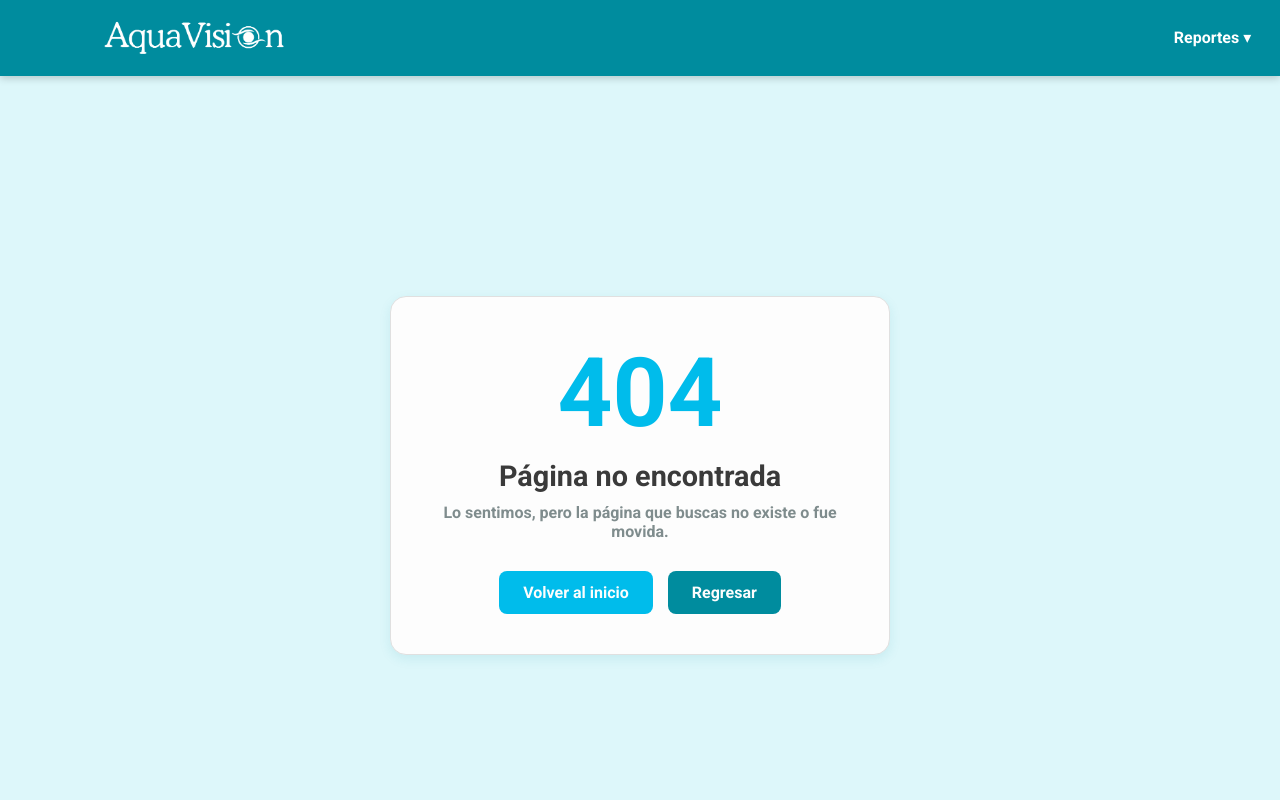
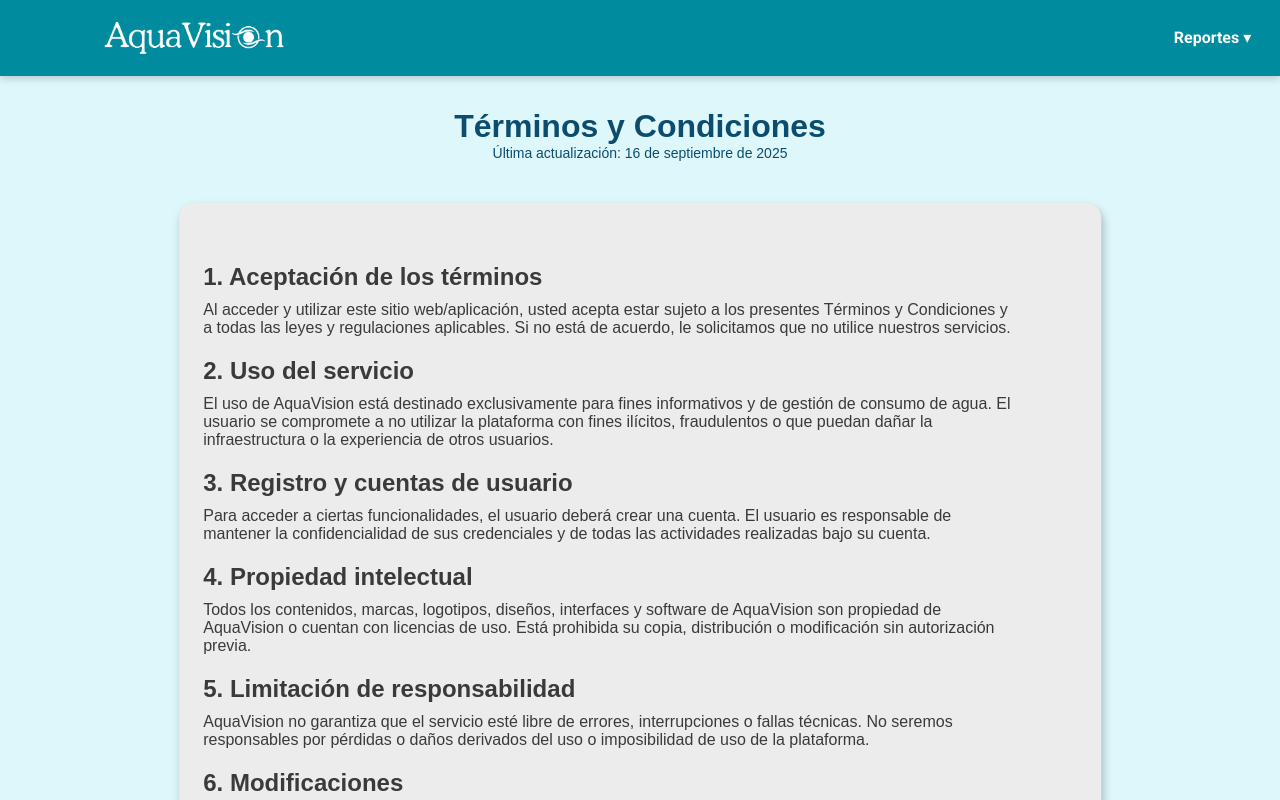
Before and after one commit to JuanMartinIwassjuk/aqua-vision-frontend, an Angular app: page /terminos in a window 1280 px wide. Before the commit this address led to /404. Built offline with nearby package versions, Linux system fonts and the light colour scheme; sample sign-in values are in the browser's storage.

Commit message:
add: componente terminos y condiciones

```diff
--- a/src/app/app.routes.ts
+++ b/src/app/app.routes.ts
@@ -48,7 +48,12 @@ export const routes: Routes = [
     loadComponent: () => import('./components/privacidad/privacidad.component').then(c => c.PrivacidadComponent),
     canActivate: [AuthGuard]
   },
-    {
+  {
+    path: 'terminos',
+    loadComponent: () => import('./components/terminos/terminos.component').then(c => c.TerminosComponent),
+    canActivate: [AuthGuard]
+  },
+  {
     path: '404',
     loadComponent: () => import('./utils/not-found/not-found.component').then(c => c.NotFoundComponent),
     canActivate: [AuthGuard]
--- /dev/null
+++ b/src/app/components/terminos/terminos.component.css
@@ -0,0 +1,57 @@
+.terminos-container{
+    padding-left: 4rem;
+    padding-bottom: 3rem;
+    padding-right: 4rem;
+    padding-top: 2rem;
+    width: 100%;
+    display: flex;
+    flex-flow: column;
+    box-sizing: border-box;
+}
+
+.terminos{
+    background-color: #ececec;
+    border-radius: 15px;
+    padding-left: 1.5rem;
+    padding-bottom: 2.5rem;
+    padding-top: 2.5rem;
+    width: 80%;
+    position: relative;
+    top: 50%;
+    left: 50%;
+    transform: translate(-50%, -50%);
+    box-shadow: 2px 5px 10px 0px rgba(0, 0, 0, 0.25);
+    margin-bottom: 2rem;
+}
+
+.heading-terminos {
+    color: #0c4d6f;
+    font-size: 32px;
+    text-align: center;
+    font-family: Arial, Helvetica, sans-serif;
+}
+
+.paragraph-terminos {
+    text-align: left;
+    font-weight: 400;
+    width: 90%;
+    margin-bottom: 10px;
+    font-family: Arial, Helvetica, sans-serif;
+}
+
+.terminos-update {
+    text-align: center;
+    color: #0c4d6f;
+    font-size: 14px;
+    font-family: Arial, Helvetica, sans-serif;
+}
+
+.subheading-terminos {
+    text-align: left;
+    font-size: 24px;
+    margin-top: 20px;
+    margin-bottom: 10px;
+    width: 90%;
+    font-family: Arial, Helvetica, sans-serif;
+    font-weight: 700;
+}
--- /dev/null
+++ b/src/app/components/terminos/terminos.component.html
@@ -0,0 +1,32 @@
+<body>
+    <div class="terminos-container">
+        <div class="terminos-hero-container">
+            <h2 class="heading-terminos">Términos y Condiciones</h2>
+            <p class="terminos-update">Última actualización: 16 de septiembre de 2025</p>
+        </div>
+        <div class="terminos">
+            <h2 class="subheading-terminos">1. Aceptación de los términos</h2>
+            <p class="paragraph-terminos">Al acceder y utilizar este sitio web/aplicación, usted acepta estar sujeto a los presentes Términos y Condiciones y a
+                todas las leyes y regulaciones aplicables. Si no está de acuerdo, le solicitamos que no utilice nuestros servicios.</p>
+            <h3 class="subheading-terminos">2. Uso del servicio</h3>
+            <p class="paragraph-terminos">El uso de AquaVision está destinado exclusivamente para fines informativos y de gestión de consumo de agua.
+                El usuario se compromete a no utilizar la plataforma con fines ilícitos, fraudulentos o que puedan dañar la infraestructura o la experiencia de otros usuarios.</p>
+            <h3 class="subheading-terminos">3. Registro y cuentas de usuario</h3>
+            <p class="paragraph-terminos">Para acceder a ciertas funcionalidades, el usuario deberá crear una cuenta.
+                El usuario es responsable de mantener la confidencialidad de sus credenciales y de todas las actividades realizadas bajo su cuenta.</p>
+            <h3 class="subheading-terminos">4. Propiedad intelectual</h3>
+            <p class="paragraph-terminos">Todos los contenidos, marcas, logotipos, diseños, interfaces y software de AquaVision son propiedad de AquaVision
+                o cuentan con licencias de uso. Está prohibida su copia, distribución o modificación sin autorización previa.</p>
+            <h3 class="subheading-terminos">5. Limitación de responsabilidad</h3>
+            <p class="paragraph-terminos">AquaVision no garantiza que el servicio esté libre de errores, interrupciones o fallas técnicas.
+                No seremos responsables por pérdidas o daños derivados del uso o imposibilidad de uso de la plataforma.</p>
+            <h3 class="subheading-terminos">6. Modificaciones</h3>
+            <p class="paragraph-terminos">Nos reservamos el derecho de actualizar o modificar estos Términos y Condiciones en cualquier momento.
+                Los cambios se publicarán en esta misma sección, y el uso continuado de la plataforma implicará la aceptación de los mismos.</p>
+            <h3 class="subheading-terminos">7. Legislación aplicable</h3>
+            <p class="paragraph-terminos">Estos Términos y Condiciones se rigen por las leyes de la República Argentina. Cualquier disputa será resuelta en los tribunales
+                competentes de la Ciudad Autónoma de Buenos Aires.</p>
+        </div>
+    </div>
+
+</body>
```
Also changed, not shown: src/app/components/terminos/terminos.component.ts (added, +11 -0 lines), 1 other file (tests, documents, lock files or other folders).
